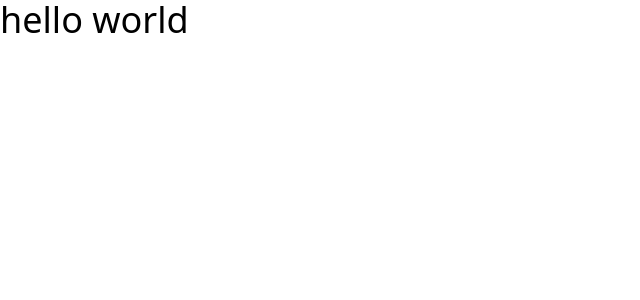
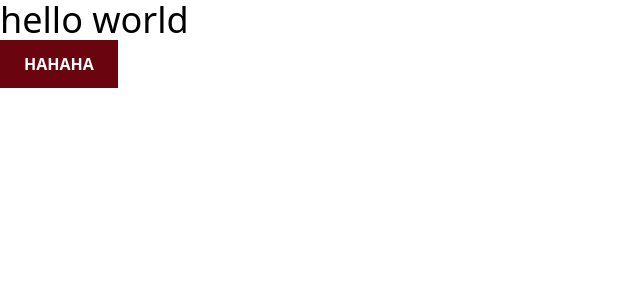
Before and after one commit to chmodx5/nyangumi, a React (Create React App) app: page / in a window 1280 px wide. Shown: the top 300 px of the page, without its empty margins (0-640 px from the left). Built offline with nearby package versions, Linux system fonts and the light colour scheme.

Commit message:
creating the button component, setting the primary color and its varints to the config file

```diff
--- a/src/App.jsx
+++ b/src/App.jsx
@@ -1,7 +1,9 @@
+import Button from "./Components/General/Button";
 function App() {
   return (
     <div className="App">
       <p className="text-4xl">hello world</p>
+      <Button link="/" text="hahaha" />
     </div>
   );
 }
--- /dev/null
+++ b/src/Components/General/Button.jsx
@@ -0,0 +1,15 @@
+import React from "react";
+import { Link } from "react-router-dom";
+
+function Button({ text, link }) {
+  return (
+    <Link
+      to={link}
+      className="px-6 py-3 inline-block bg-primary-default hover:bg-primary-light"
+    >
+      <span className=" font-semibold uppercase text-white">{text}</span>
+    </Link>
+  );
+}
+
+export default Button;
--- a/tailwind.config.js
+++ b/tailwind.config.js
@@ -1,7 +1,14 @@
 module.exports = {
   content: ["./src/**/*.{js,jsx,ts,tsx}"],
   theme: {
-    extend: {},
+    extend: {
+      colors: {
+        primary: {
+          default: "#6a040f",
+          light: "#9d0208",
+        },
+      },
+    },
   },
   plugins: [],
-}
+};
```
Also changed, not shown: 2 other files (tests, documents, lock files or other folders).
